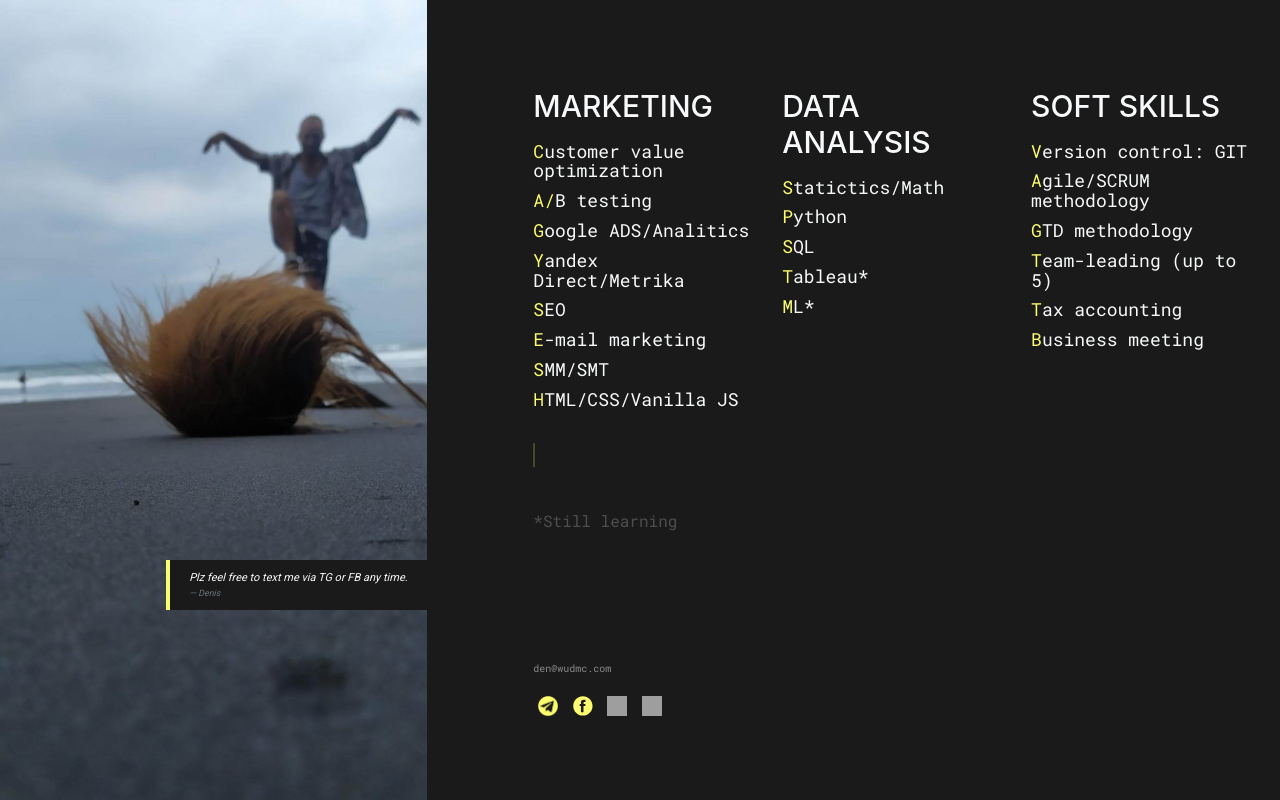
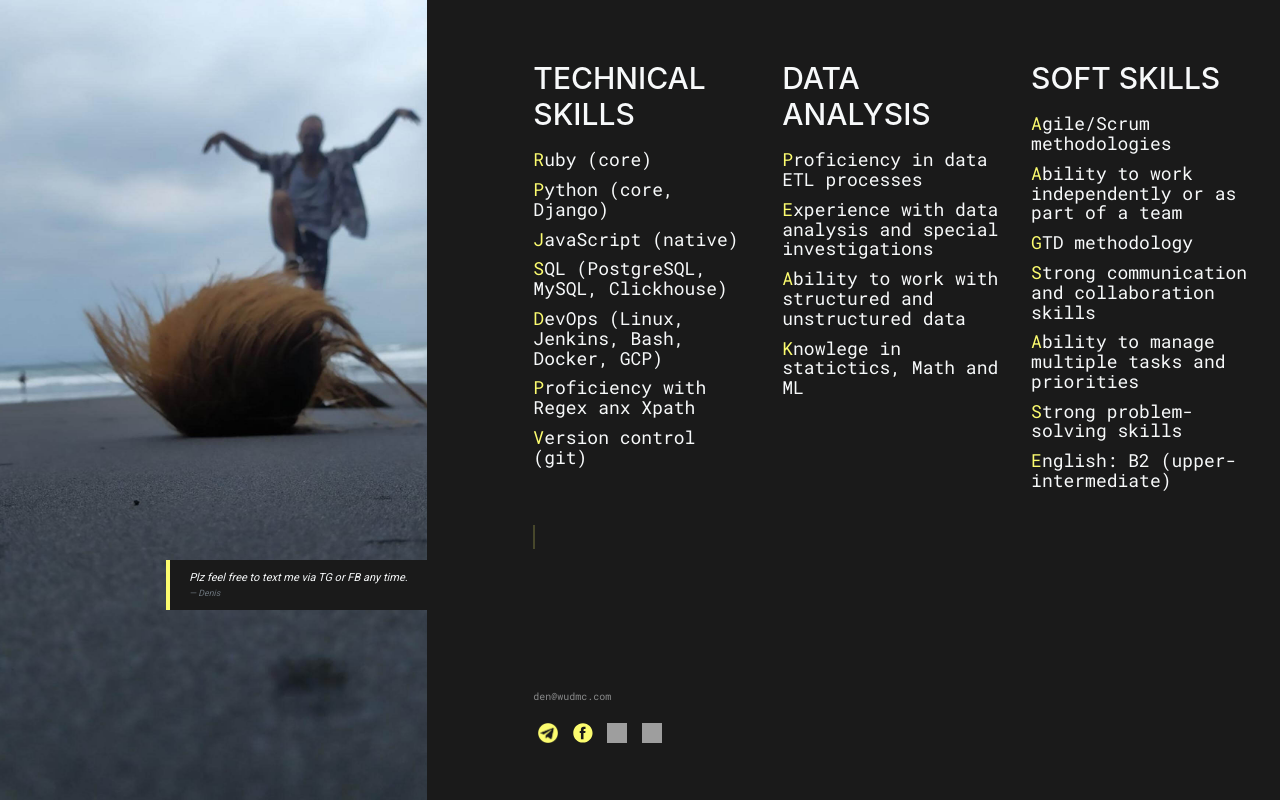
Before and after one commit to WuDMC/wudmc.com, a Django app: page /skills.html in a window 1280 px wide. Run offline with Django 4.2, Linux system fonts and the light colour scheme; some libraries are stand-ins or nearby versions; grey boxes are pictures that could not be loaded.

Commit message:
skill changes

```diff
--- a/webpage/templates/index.html
+++ b/webpage/templates/index.html
@@ -12,7 +12,8 @@
                 <div class="text-left mx-auto" style="width: 80%;">
                     <h1 class="fl-yellow" style="font-family: 'Roboto Mono', monospace;width: 90%;padding-top: 25px; font-size: 26px;">Hey, I`am</h1>
                     <h1 style="padding-top: 5px;">DENIS MIRONOV</h1>
-                    <p class="text-left main-text fl-yellow" style="font-family: 'Roboto Mono', monospace;width: 90%;padding-top: 15px;">Welcome to my Data Lair at Wudmc.com. As a <span style="display: inline-block; border: 1px solid white; display: inline-block;border: 1px solid white;padding: 0 6px 0 6px;border-radius: 0.25rem"> data engineer</span> with a passion for innovation and problem-solving, I've created this site to showcase my skills and experience. <br></p>
+                    <p class="text-left main-text fl-yellow" style="font-family: 'Roboto Mono', monospace;width: 90%;padding-top: 15px;">Welcome to my Data Lair at Wudmc.com. As a <br>
+                        <span class="fl-yellow" style="display: inline-block; border: 1px solid white; display: inline-block;border: 1px solid white;padding: 0 6px 0 6px;border-radius: 0.25rem">Data engineer</span> with a passion for innovation and problem-solving, I've created this site to showcase my skills and experience. <br></p>
                     <p class="text-left main-text fl-yellow" style="font-family: 'Roboto Mono', monospace;width: 90%;padding-top: 15px;">Here, you'll find a treasure trove of information about my expertise in data engineering. Additionally, you'll gain a glimpse into my personal interests and projects <br></p>
                     <a class="btn btn-primary" href="/skills.html">See my skills</a><br><br><br>
                 </div>
--- a/webpage/templates/skills.html
+++ b/webpage/templates/skills.html
@@ -17,16 +17,15 @@
                 <div class="row no-gutters">
                     <div class="col-12 col-md-4 col-lg-4 col-xl-4 text-left" style="padding-right: 24px;padding-left: 0;">
                         <div class="text-left mx-auto">
-                            <h1 class="skill_h">MARKETING</h1>
+                            <h1 class="skill_h">TECHNICAL SKILLS</h1>
                             <ul class="main-text-skills" style="font-family: 'Roboto Mono', monospace;padding-left: 0;">
-                                <li>Customer value optimization<br></li>
-                                <li>A/B testing<br></li>
-                                <li>Google ADS/Analitics<br></li>
-                                <li>Yandex Direct/Metrika<br></li>
-                                <li>SEO<br></li>
-                                <li>E-mail marketing<br></li>
-                                <li>SMM/SMT<br></li>
-                                <li>HTML/CSS/Vanilla JS<br></li>
+                                <li>Ruby (core)<br></li>
+                                <li>Python (core, Django)<br></li>
+                                <li>JavaScript (native)<br></li>
+                                <li>SQL (PostgreSQL, MySQL, Clickhouse)<br></li>
+                                <li>DevOps (Linux, Jenkins, Bash, Docker, GCP)<br></li>
+                                <li>Proficiency with Regex anx Xpath<br></li>
+                                <li>Version control (git)<br></li>
                             </ul>
                         </div>
                     </div>
@@ -34,11 +33,10 @@
                         <div class="text-left mx-auto">
                             <h1 class="skill_h">DATA ANALYSIS</h1>
                             <ul class="main-text-skills">
-                                <li>Statictics/Math<br></li>
-                                <li>Python<br></li>
-                                <li>SQL<br></li>
-				<li>Tableau*<br></li>
-                                <li>ML*<br></li>
+                                <li>Proficiency in data  ETL processes<br></li>
+                                <li>Experience with data analysis and special investigations<br></li>
+                                <li>Ability to work with structured and unstructured data<br></li>
+                                <li>Knowlege in statictics, Math and ML<br></li>
                             </ul>
                         </div>
                     </div>
@@ -46,20 +44,19 @@
                         <div class="text-left mx-auto">
                             <h1 class="skill_h">SOFT SKILLS</h1>
                             <ul class="main-text-skills">
-				<li>Version control: GIT<br></li>
-                                <li>Agile/SCRUM methodology<br></li>
+                                <li>Agile/Scrum methodologies<br></li>
+                                <li>Ability to work independently or as part of a team<br></li>
                                 <li>GTD methodology<br></li>
-                                <li>Team-leading (up to 5)<br></li>
-                                <li>Tax accounting<br></li>
-                                <li>Business meeting<br></li>
+                                <li>Strong communication and collaboration skills<br></li>
+                                <li>Ability to manage multiple tasks and priorities<br></li>
+                                <li>Strong problem-solving skills<br></li>
+                                <li>English: B2 (upper-intermediate)<br></li>
                             </ul>
                         </div>
                     </div>
                 </div>
                 <div class="footer-skills">
                     <p class="line-1 anim-typewriter fl-yellow" style="font-family: 'Roboto Mono', monospace;padding-top: 0;margin-top: 30px;margin-left: 0;">What about my&nbsp;<a href="/hobbies.html">hobbies?</a> <br></p>
-                    <p style="font-family: 'Roboto Mono', monospace;padding-top: 0;margin-top: 30px;margin-left: 0;color: grey;opacity: 0.5">*Still learning<br></p>
-
                 </div>
          	<div class="mx-auto" style="width: 100%;">
                 {% include "sign.html"%}
```
